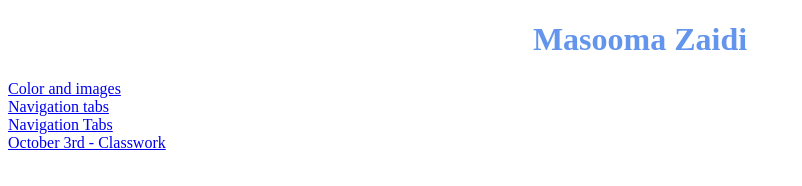
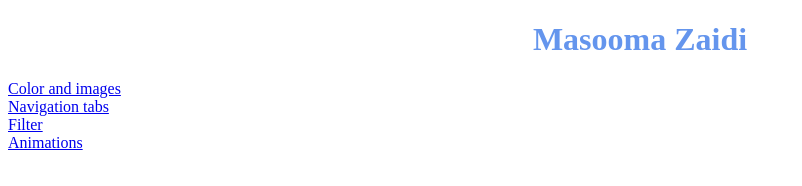
Before and after one commit to MasoomaZ17/cloud_technology, a plain HTML site: page index.html in a window 1280 px wide. Shown: the whole page, without its empty margins (0-802 px from the left). Drawn offline with Linux system fonts and the light colour scheme.

Commit message:
Update index.html

```diff
--- a/index.html
+++ b/index.html
@@ -16,11 +16,11 @@
         <a href="activity/sept14.html" target="_blank" rel="noopener noreferrer">Navigation tabs</a>
     </div>
     <div>
-    <a href="cruz day7/day7.html" target="_blank" rel="noopener noreferrer">Navigation Tabs</a>
+    <a href="cruz day7/day7.html" target="_blank" rel="noopener noreferrer">Filter</a>
 </div>
 
      <div>
-    <a href="animations/animation.html" target="_blank" rel="noopener noreferrer">October 3rd - Classwork</a>
+    <a href="Animations/animation.html" target="_blank" rel="noopener noreferrer">Animations</a>
 </div>
 
 </body>
```
